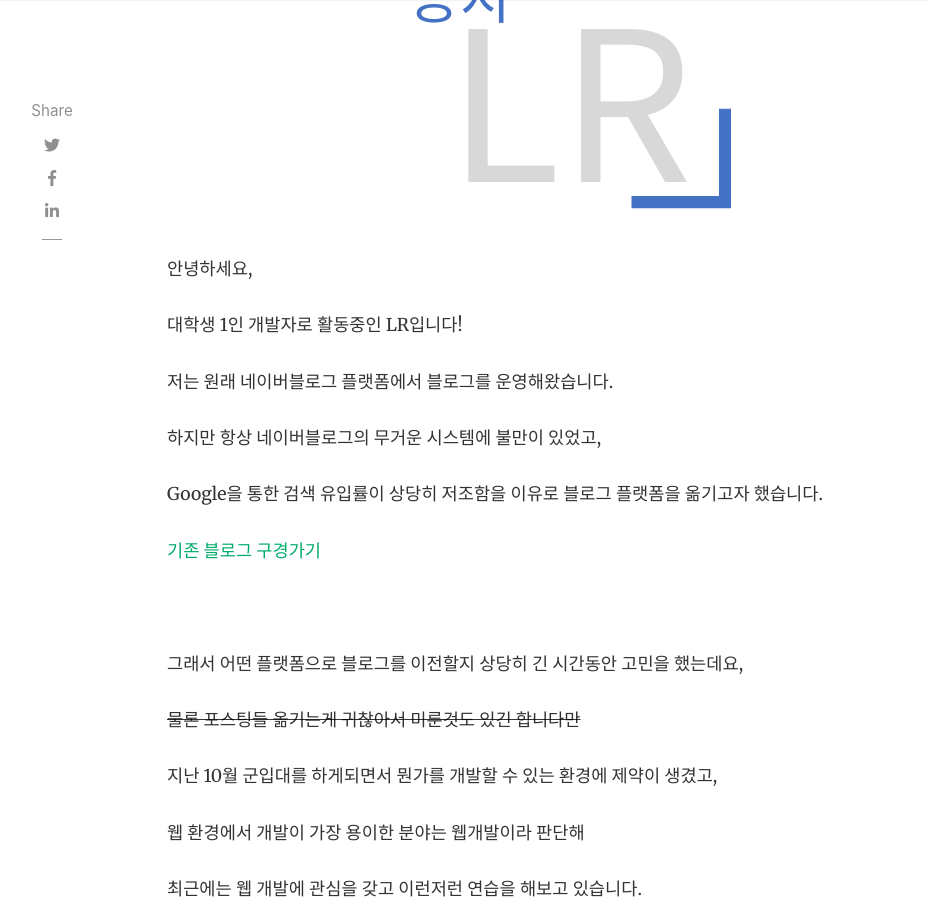
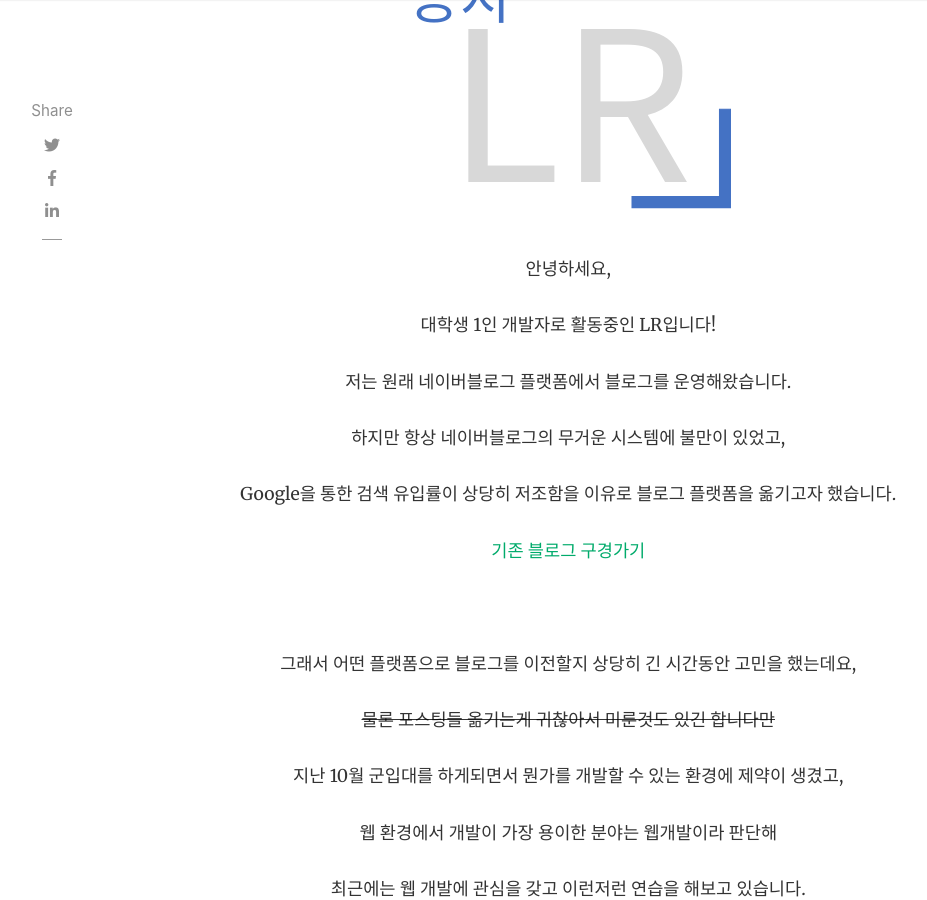
Before and after one commit to yymin1022/yymin1022.github.io, a Jekyll site: the page built from _posts/2021-01-24-blog-moving.md, in a window 1280 px wide and 900 px high, scrolled down 772 px. Shown: the whole window, without its empty margins (118-1045 px from the left). Built offline with Jekyll 4.4.1, drawn with Linux system fonts in a browser that asks for light colours; nearby versions of some CDN libraries; comment, search, counter and statistics services are not loaded.

Commit message:
Update post.html : Enable Center Alignment

```diff
--- a/_layouts/post.html
+++ b/_layouts/post.html
@@ -61,7 +61,7 @@ post_class: post-template
             <!-- End Featured Image -->
 
             <!-- Post Content -->
-            <div class="article-post">
+            <div class="article-post" style="text-align: center;">
                 <!-- Toc if any -->
                 {% if page.toc %}
                     {% if page.beforetoc %}
```
